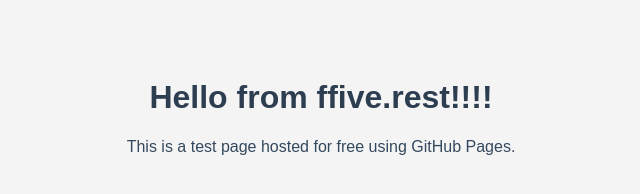
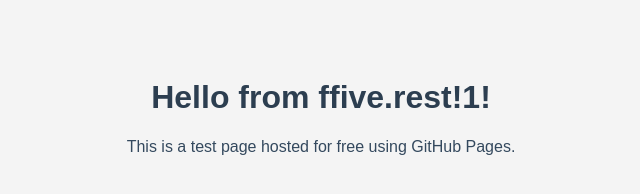
Before and after one commit to ffiverest/ffive-rest-site, a plain HTML site: page index.html in a window 1280 px wide. Shown: the whole page, without its empty margins (319-959 px from the left). Drawn offline with Linux system fonts and the light colour scheme.

Commit message:
Update index.html

```diff
--- a/index.html
+++ b/index.html
@@ -20,7 +20,7 @@
   </style>
 </head>
 <body>
-  <h1>Hello from ffive.rest!!!!</h1>
+  <h1>Hello from ffive.rest!1!</h1>
   <p>This is a test page hosted for free using GitHub Pages.</p>
 </body>
 </html>
```
